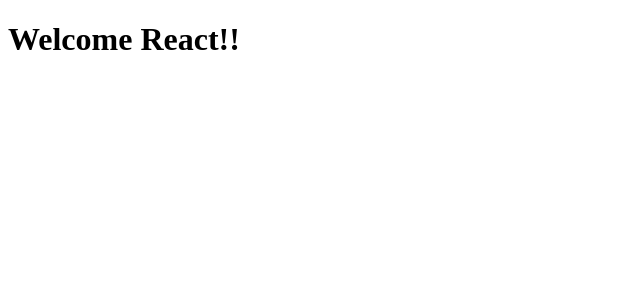
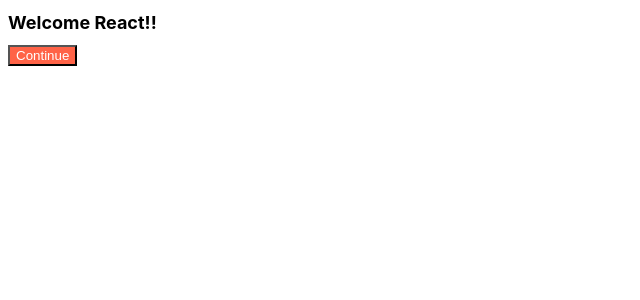
Before and after one commit to DonghyoHong/react-beginners, a React (Create React App) app: page / in a window 1280 px wide. Shown: the top 300 px of the page, without its empty margins (0-640 px from the left). Built offline with nearby package versions, Linux system fonts and the light colour scheme.

Commit message:
#5 css 적용

```diff
--- a/src/App.js
+++ b/src/App.js
@@ -1,9 +1,12 @@
 import React from "react";
+import {Button} from "./components/section5/Button";
+import styles from "./App.module.css";
 
 function App() {
     return (
         <div>
-            <h1>Welcome React!!</h1>
+            <h1 className={styles.title}>Welcome React!!</h1>
+            <Button text={"Continue"}></Button>
         </div>
     );
 }
--- /dev/null
+++ b/src/App.module.css
@@ -0,0 +1,4 @@
+.title {
+    font-family: -apple-system;
+    font-size: 18px;
+}
--- /dev/null
+++ b/src/components/section5/Button.js
@@ -0,0 +1,12 @@
+import PropTypes from "prop-types";
+import styles from "./Button.module.css";
+
+Button.propTypes = {
+    text: PropTypes.string.isRequired
+}
+
+export function Button(props) {
+    return (
+        <button className={styles.btn}>{props.text}</button>
+    );
+}
--- /dev/null
+++ b/src/components/section5/Button.module.css
@@ -0,0 +1,4 @@
+.btn {
+    background-color: tomato;
+    color: white;
+}
```
Also changed, not shown: src/components/section3/KmToMiles.js (renamed from src/components/KmToMiles.js), src/components/section3/MinutesToHours.js (renamed from src/components/MinutesToHours.js).
